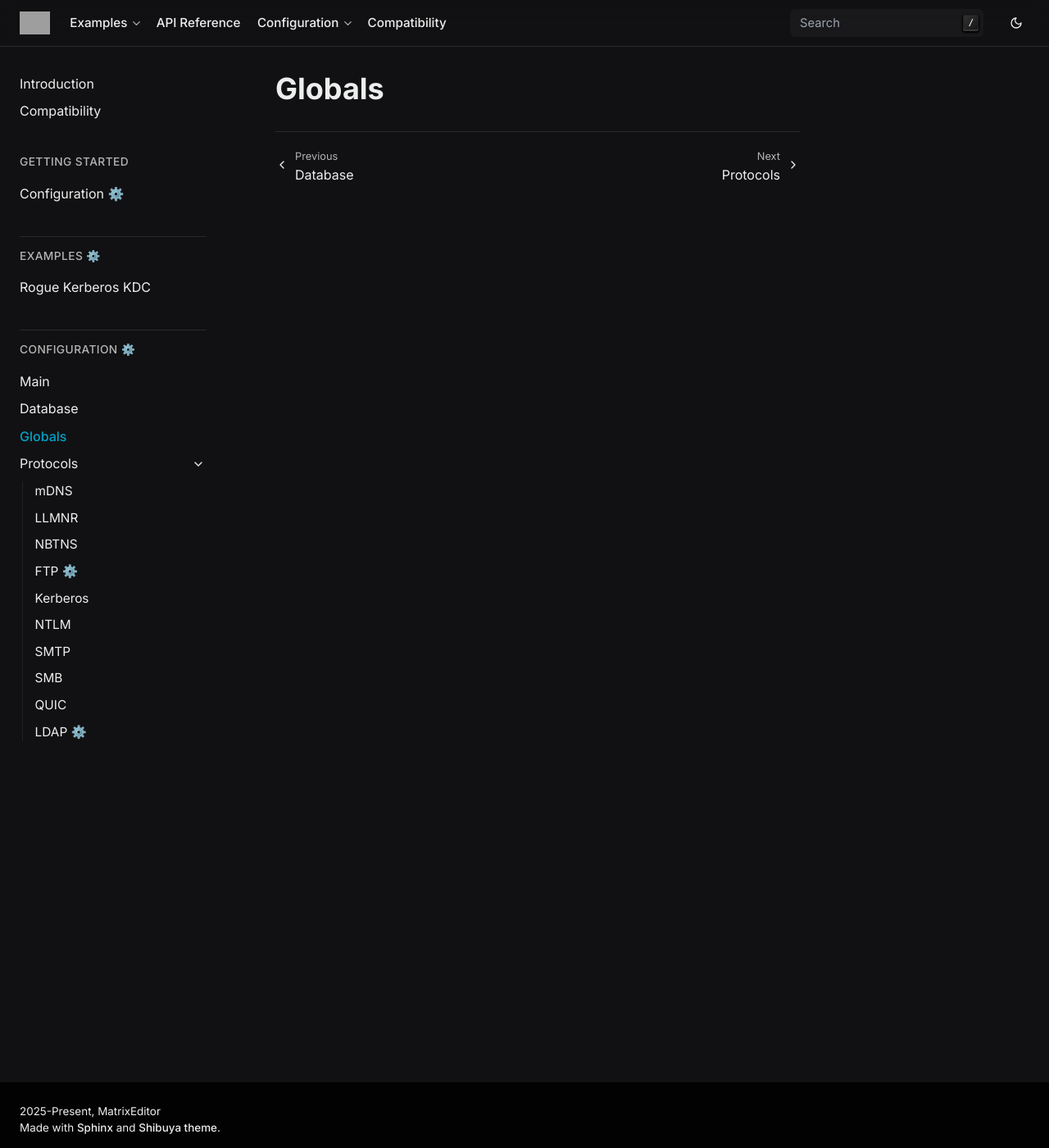
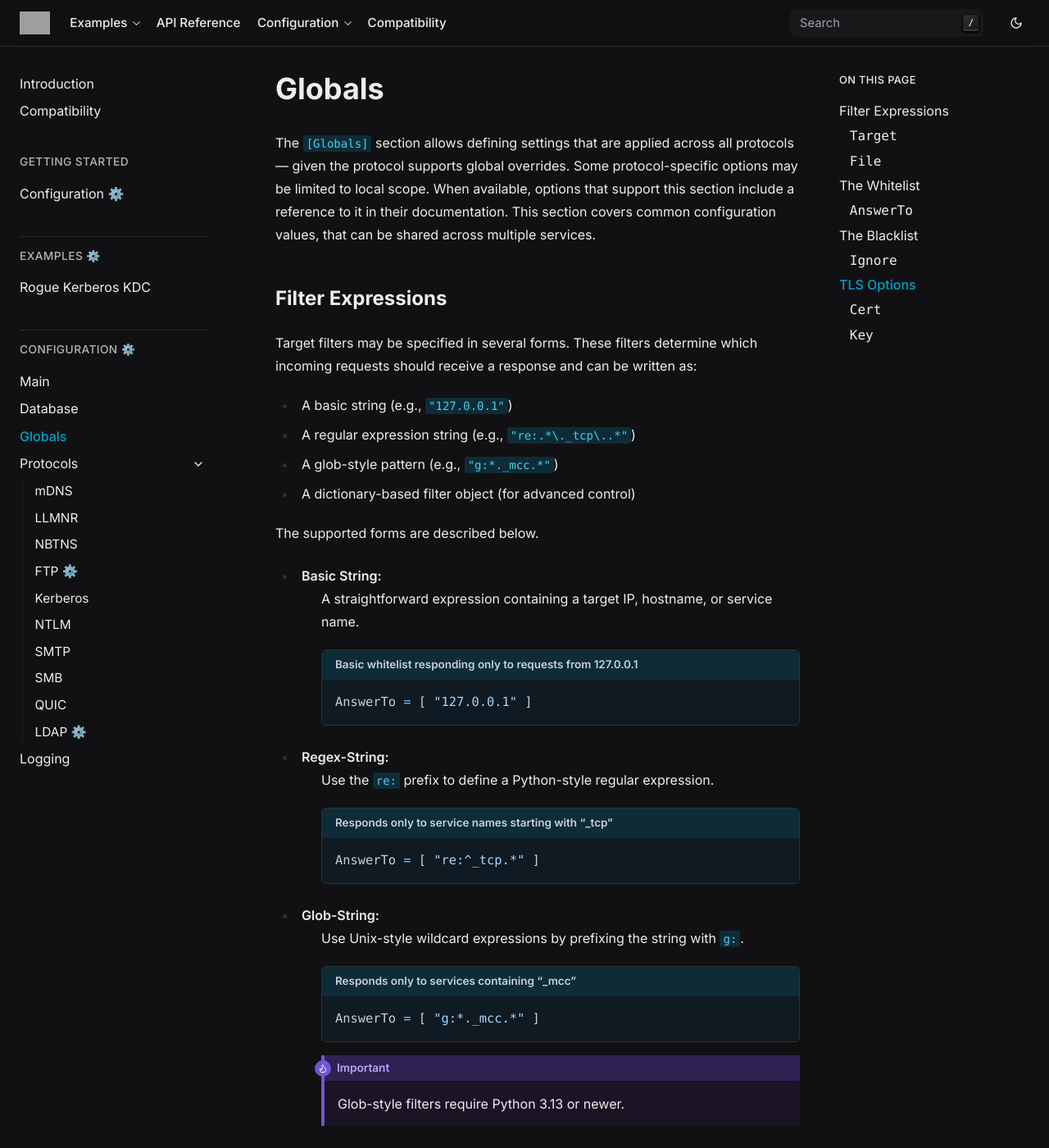
Before and after one commit to MatrixEditor/dementor, a Sphinx documentation site: the page built from docs/source/config/globals.rst, in a window 1280 px wide and 1400 px high. Shown: the whole window at 82% size. Built offline with Sphinx 7.4.7, drawn with Linux system fonts in a browser that asks for light colours; pages that are not in the unit, such as notebooks, are missing from menus; some of the changed text lies outside the part shown; grey boxes are pictures that could not be loaded.

Commit message:
Updated filters to support glob-syntax ---
+ Added logfile output support
+ Added globals and logging config docs

```diff
--- a/docs/source/config/globals.rst
+++ b/docs/source/config/globals.rst
@@ -22,3 +22,131 @@
 
 Globals
 =======
+
+The ``[Globals]`` section allows defining settings that are applied across all
+protocols — given the protocol supports global overrides. Some protocol-specific
+options may be limited to local scope. When available, options that support this
+section include a reference to it in their documentation. This section covers
+common configuration values, that can be shared across multiple services.
+
+Filter Expressions
+------------------
+
+Target filters may be specified in several forms. These filters determine which
+incoming requests should receive a response and can be written as:
+
+- A basic string (e.g., ``"127.0.0.1"``)
+- A regular expression string (e.g., ``"re:.*\._tcp\..*"``)
+- A glob-style pattern (e.g., ``"g:*._mcc.*"``)
+- A dictionary-based filter object (for advanced control)
+
+The supported forms are described below.
+
+- Basic String:
+    A straightforward expression containing a target IP, hostname, or service name.
+
+    .. container:: demo
+
+        .. code-block:: toml
+            :caption: Basic whitelist responding only to requests from 127.0.0.1
+
+            AnswerTo = [ "127.0.0.1" ]
+
+- Regex-String:
+    Use the ``re:`` prefix to define a Python-style regular expression.
+
+    .. container:: demo
+
+        .. code-block:: toml
+            :caption: Responds only to service names starting with "_tcp"
+
+            AnswerTo = [ "re:^_tcp.*" ]
+
+- Glob-String:
+    Use Unix-style wildcard expressions by prefixing the string with ``g:``.
+
+    .. container:: demo
+
+        .. code-block:: toml
+            :caption: Responds only to services containing "_mcc"
+
+            AnswerTo = [ "g:*._mcc.*" ]
+
+    .. important::
+        Glob-style filters require Python 3.13 or newer.
+
+Advanced filtering can be done using dictionary-based filter objects:
+
+.. py:currentmodule:: Filter
+
+.. py:attribute:: Target
+    :type: _FilterExpr
+
+    The target filter expression, using one of the formats described above.
+
+.. py:attribute:: File
+    :type: str
+
+    Allows loading filter expressions from an external file instead of specifying them inline.
+
+.. hint::
+    Filter objects may include custom metadata — referred to as *extras* — which are passed to the final
+    :class:`~dementor.filters.FilterObj`. While currently unused, these extras may enable specialized
+    handling for specific targets in future versions.
+
+    .. container:: demo
+
+        .. code-block:: toml
+            :caption: Using extras in a filter object
+
+            AnswerTo = [
+                { Target = "127.0.0.1", TTL = 340 }
+            ]
+
+
+.. py:currentmodule:: Globals
+
+The Whitelist
+-------------
+
+All poisoners support target filtering via whitelist expressions.
+
+.. py:attribute:: AnswerTo
+    :type: list[_FilterExprOrType]
+
+    *Maps to* ``targets`` *internally.*
+
+    Defines a whitelist of targets eligible for poisoning. Each item can be a basic string,
+    regex, glob, or dictionary-based filter object.
+
+    .. warning::
+        Use caution when specifying global target filters, as they apply to all poisoners
+        and may lead to unintended behavior.
+
+The Blacklist
+-------------
+
+Alternatively, a blacklist can be defined to exclude certain targets.
+
+.. py:attribute:: Ignore
+    :type: list[_FilterExprOrType]
+
+    *Maps to* ``ignored`` *internally.*
+
+    Defines a list of targets to be ignored for poisoning. This behaves as a global
+    exclusion list. Filtering behavior is identical to that described in the whitelist section.
+
+
+TLS Options
+-----------
+
+.. py:attribute:: Cert
+    :type: str
+
+    Specifies the path to the certificate used when TLS is enabled.
+
+
+.. py:attribute:: Key
+    :type: str
+
+    Specifies the private key file corresponding to the certificate used for TLS.
--- a/docs/source/config/main.rst
+++ b/docs/source/config/main.rst
@@ -26,7 +26,8 @@ The main configuration is defined in the ``[Dementor]`` section. This section is
 responsible for enabling protocol servers and configuring additional protocols.
 Each server can be enabled or disabled **within the configuration file** using
 values that can be interpreted as booleans, such as ``true``, ``false``, ``1``,
-``"on"``, or ``"off"``.
+``"on"``, or ``"off"``. for more information on the Python side of this
+configuration, refer to :class:`~dementor.config.SessionConfig`.
 
 
 Section ``[Dementor]``
--- a/docs/source/index.rst
+++ b/docs/source/index.rst
@@ -105,6 +105,7 @@ It is recommended to run *Dementor* as ``sudo``, but it **will not be enforced**
    config/database
    config/globals
    config/protocols
+   config/logging
 
 .. toctree::
    :caption: API Reference ⚙️
```
Also changed, not shown: docs/source/compat.rst (+8 -8 lines), docs/source/config/logging.rst (added, +56 -0 lines), 4 other files.
